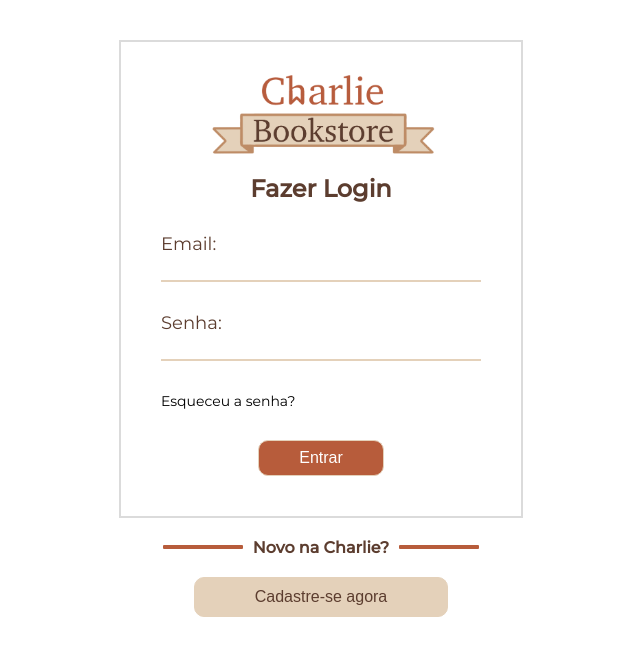
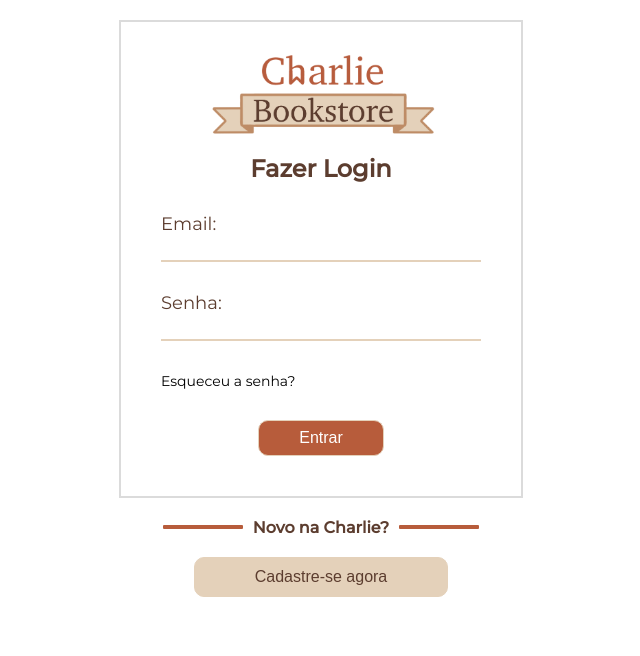
Before and after one commit to VannaKings/CharlieBookstore, a PHP site: page /loginUsuario.html in a window 1280 px wide. Shown: the top 656 px of the page, without its empty margins (319-959 px from the left). Run offline with PHP 8.4, Linux system fonts and the light colour scheme.

Commit message:
Update loginUsuario.css

```diff
--- a/CSS/loginUsuario.css
+++ b/CSS/loginUsuario.css
@@ -29,7 +29,7 @@ body
     flex-direction: column;
     justify-content: center;
     align-items: center;
-    margin-top: 40px;
+    margin-top: 20px;
 }
 
 .formulario form{
@@ -122,4 +122,5 @@ button
     border-radius: 10px;
     cursor: pointer;
     font-size: 16px;
+    margin-bottom: 20px;
 }
```
